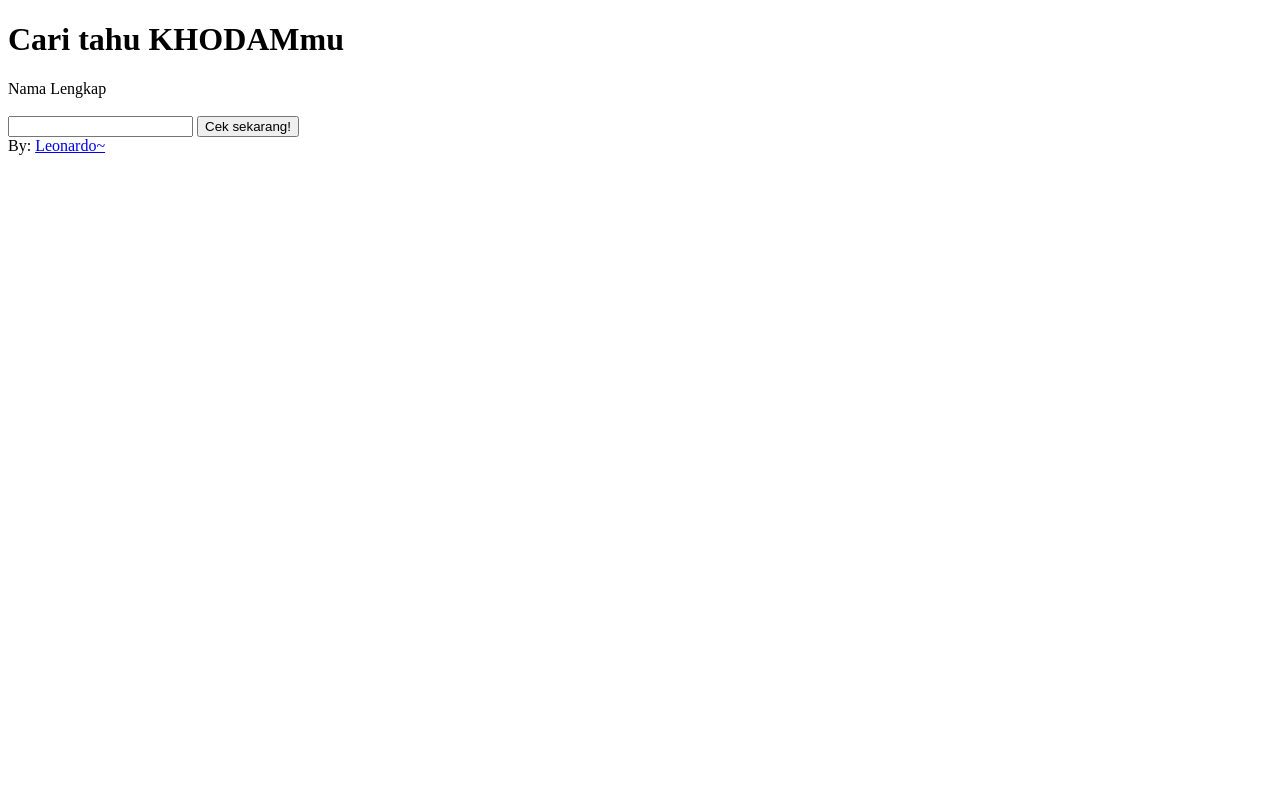
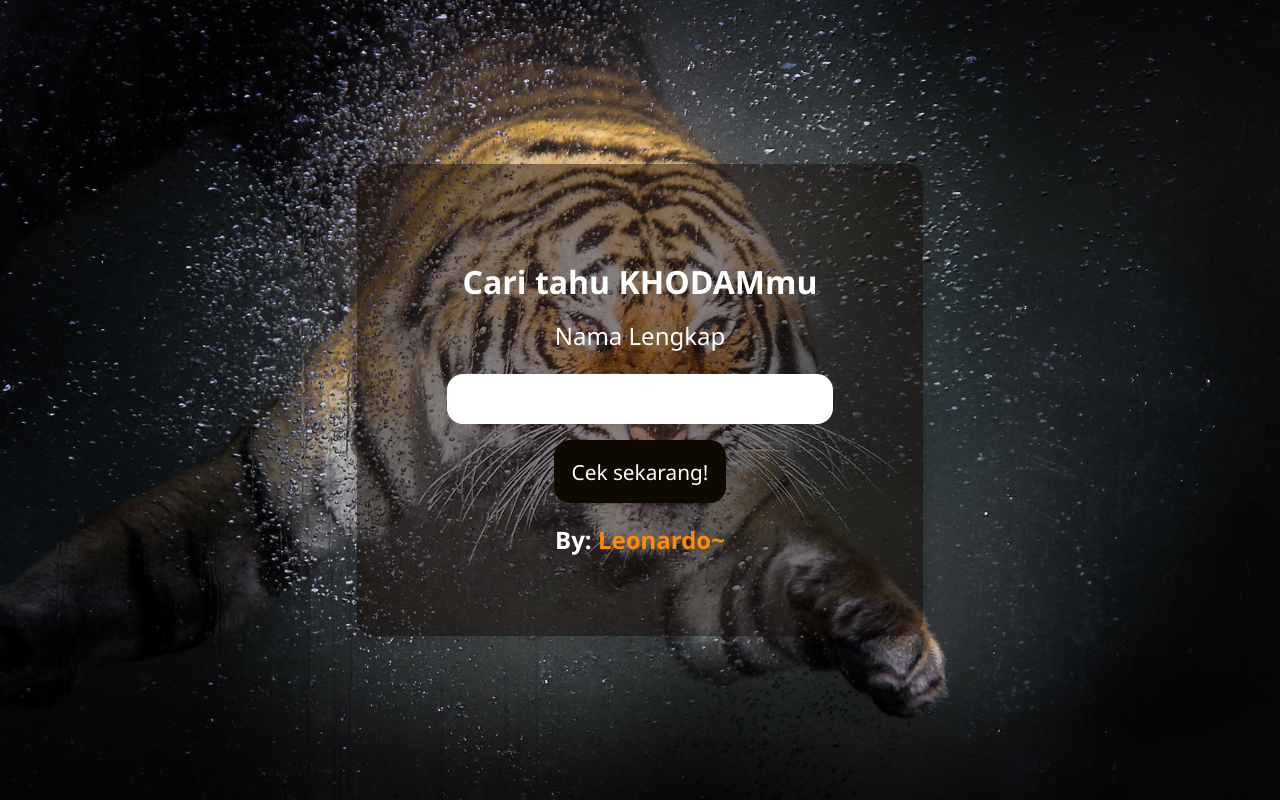
Before and after one commit to leonardo46843/khodam, a plain HTML site: page index.html in a window 1280 px wide. Drawn offline with Linux system fonts and the light colour scheme.

Commit message:
add assets & styling

```diff
--- a/index.html
+++ b/index.html
@@ -17,8 +17,8 @@
             <button type="submit">Cek sekarang!</button>
         </form>
         <div id="result"></div>
+        <span>By: <a href="https://github.com/leonardo46843" target="_blank">Leonardo~</a></span>
     </div>
-    <span>By: <a href="https://github.com/leonardo46843" target="_blank">Leonardo~</a></span>
     <script src="logic.js"></script>
 </body>
 
--- a/style.css
+++ b/style.css
@@ -0,0 +1,75 @@
+* {
+    margin: 0;
+    padding: 0;
+    box-sizing: border-box;
+    font-family: 'Segoe UI', Tahoma, Geneva, Verdana, sans-serif;
+}
+
+body {
+    height: 100vh;
+    display: flex;
+    justify-content: center;
+    align-items: center;
+    color: hsl(0, 0%, 100%);
+    background-image: url(asset/images/Tiger-swim-face-water-droplets_1920x1080.png);
+    background-size: cover;
+    background-position: center;
+}
+
+.container {
+    padding: 5rem;
+    text-align: center;
+    background-color: rgba(16, 6, 0, 0.5);
+    border-radius: 1rem;
+    box-shadow: 0 0 1rem rgba(0, 0, 0, 0.2);
+}
+
+h1 {
+    margin: .5rem;
+    padding: .5rem;
+}
+
+label {
+    font-size: 1.5rem;
+}
+
+input {
+    width: calc(100% - 1.3rem);
+    margin-bottom: 1rem;
+    padding: 1rem;
+    border: none;
+    border-radius: 1rem;
+}
+
+button {
+    padding: 1.1rem;
+    background-color: #0e0a02;
+    border: none;
+    border-radius: 1rem;
+    font-size: 1.3rem;
+    color: hsl(0, 0%, 100%);
+    cursor: pointer;
+    transition: background .3s ease, transform .2s;
+}
+
+button:hover {
+    background-color: #0b0700be;
+    transform: scale(1.05);
+}
+
+#result {
+    margin: 1.25rem;
+    font-size: 1.1rem;
+    font-weight: 600;
+    text-shadow: 0 0 1.5rem black;
+}
+
+span {
+    font-size: 1.5rem;
+    font-weight: 600;
+}
+
+a {
+    text-decoration: none;
+    color: rgb(255, 140, 0);
+}
```
Also changed, not shown: asset/images/Tiger-swim-face-water-droplets_1920x1080.png (added).
